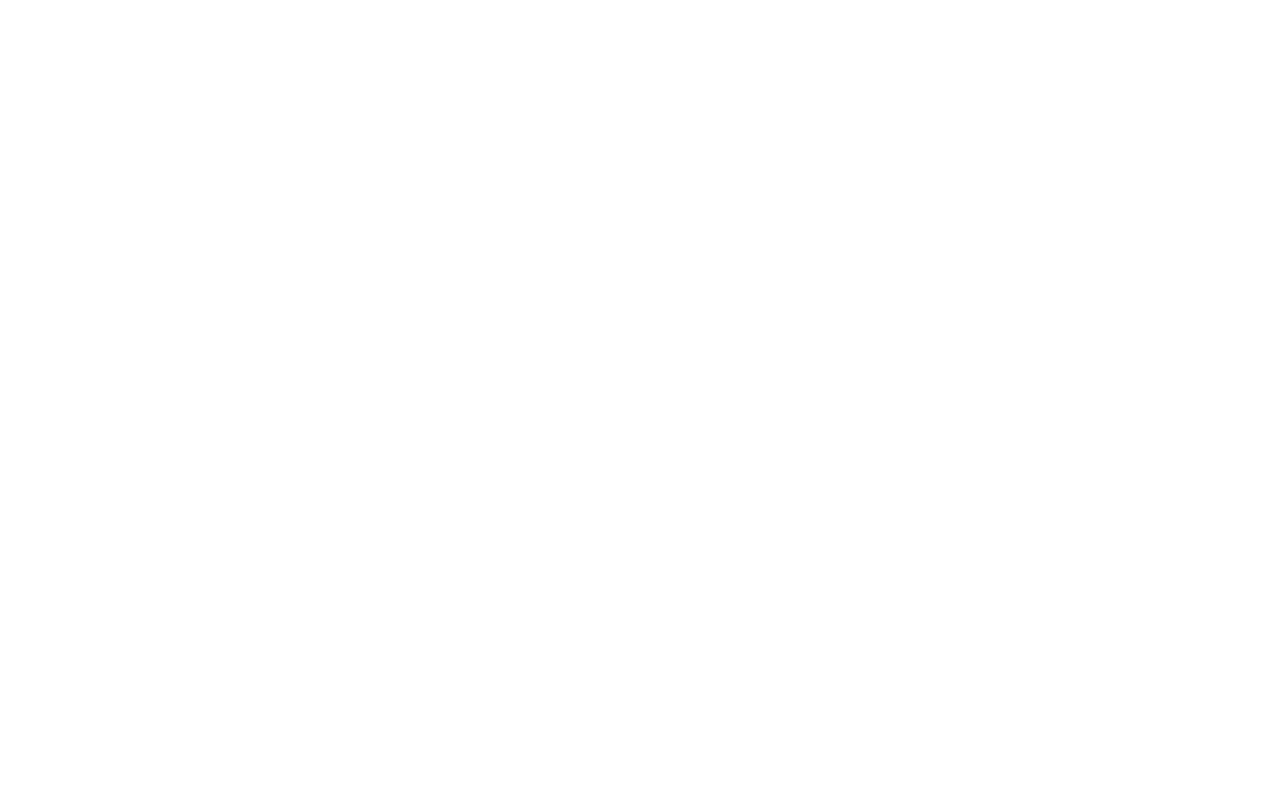
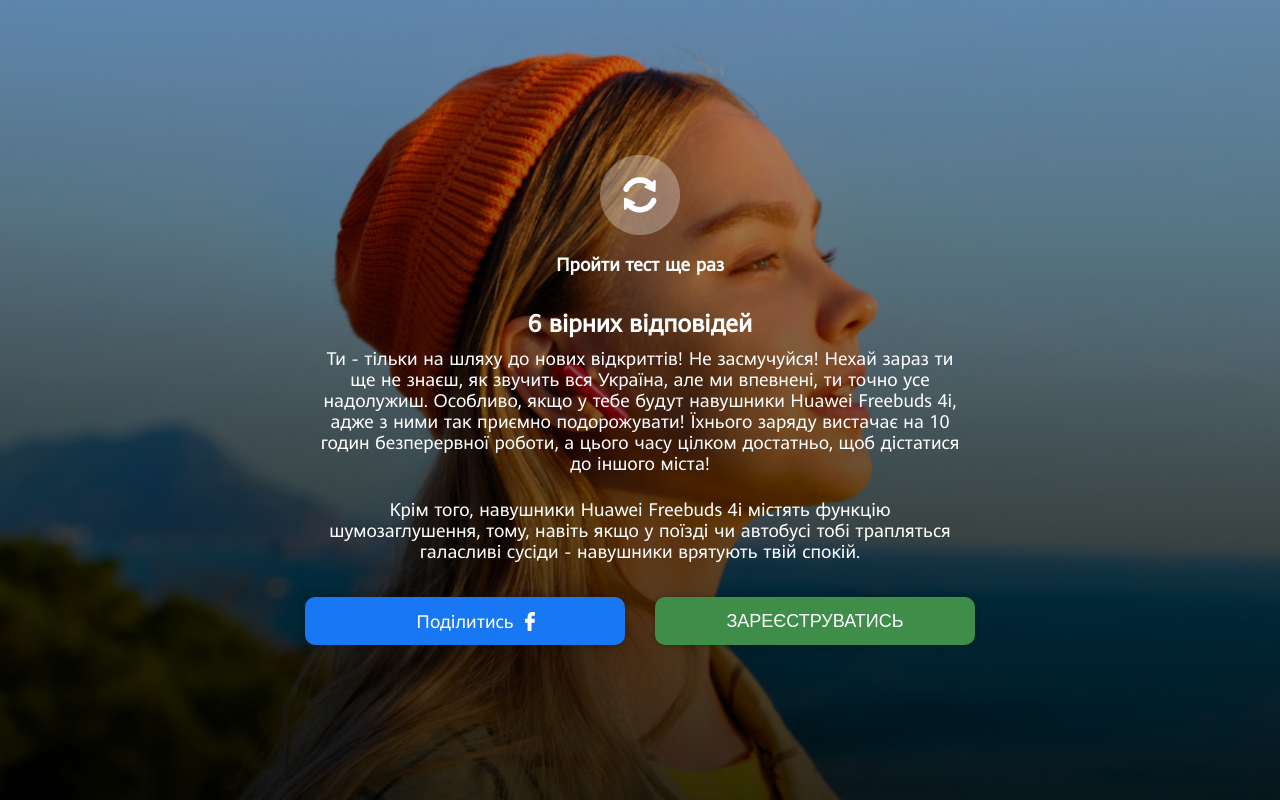
Before and after one commit to Andrey-Onipchenko/Huawei-Freebuds, a Vue app: page /resultOne in a window 1280 px wide. Before the commit this address had no page. Built offline with nearby package versions, Linux system fonts and the light colour scheme.

Commit message:
add page resultOne

```diff
--- a/src/router/index.js
+++ b/src/router/index.js
@@ -7,6 +7,11 @@
     name: "Home",
     component: Home,
   },
+  {
+    path: "/resultOne",
+    name: "ResultOne",
+    component: () => import("../views/ResultOne.vue"),
+  },
 ];
 
 const router = createRouter({
--- /dev/null
+++ b/src/views/ResultOne.vue
@@ -0,0 +1,111 @@
+<template>
+  <div class="result">
+    <div class="result__content">
+      <router-link class="result__refresh" to="/#testScroll">
+        <img src="../assets/images/refresh.png" alt="refresh"
+      /></router-link>
+      <p class="result__text text-bold result__again">Пройти тест ще раз</p>
+      <h3 class="result__title text-bold">6 вірних відповідей</h3>
+      <p class="result__text result__text-paragraf">
+        Ти - тільки на шляху до нових відкриттів! Не засмучуйся! Нехай зараз ти
+        ще не знаєш, як звучить вся Україна, але ми впевнені, ти точно усе
+        надолужиш. Особливо, якщо у тебе будут навушники Huawei Freebuds 4i,
+        адже з ними так приємно подорожувати! Їхнього заряду вистачає на 10
+        годин безперервної роботи, а цього часу цілком достатньо, щоб дістатися
+        до іншого міста!
+      </p>
+      <p class="result__text result__text-paragraf">
+        Крім того, навушники Huawei Freebuds 4i містять функцію шумозаглушення,
+        тому, навіть якщо у поїзді чи автобусі тобі трапляться галасливі сусіди
+        - навушники врятують твій спокій.
+      </p>
+      <div class="result__btns">
+        <a class="result__btn result__btn-share" href="#">Поділитись</a>
+        <button class="result__btn result__btn-register">
+          зАРЕЄСТРУВАТИСЬ
+        </button>
+      </div>
+    </div>
+  </div>
+</template>
+
+<script>
+export default {};
+</script>
+
+<style lang="scss" scoped>
+.result {
+  height: 100vh;
+  background: url("../assets/images/result_bg.png") center no-repeat;
+  background-size: cover;
+  display: flex;
+  align-items: center;
+  justify-content: center;
+  color: #fff;
+  text-align: center;
+  &__content {
+    max-width: 670px;
+    width: 100%;
+  }
+  &__refresh {
+    display: block;
+    width: 80px;
+    margin: 0 auto 15px;
+  }
+  &__text {
+    font-size: 18px;
+    line-height: 21px;
+    &-paragraf {
+      margin-bottom: 25px;
+      padding: 0 10px;
+      &:nth-child(5) {
+        margin-bottom: 35px;
+      }
+    }
+  }
+  &__again {
+    margin-bottom: 35px;
+  }
+  &__title {
+    font-size: 24px;
+    line-height: 28px;
+    margin-bottom: 10px;
+  }
+  &__btns {
+    display: flex;
+    justify-content: space-between;
+  }
+  &__btn {
+    display: block;
+    max-width: 320px;
+    width: 100%;
+    height: 48px;
+    box-shadow: 0px 0px 6px rgba(0, 0, 0, 0.25);
+    border-radius: 10px;
+    display: flex;
+    justify-content: center;
+    align-items: center;
+    font-size: 18px;
+    line-height: 21px;
+    &-share {
+      background: #1877f2;
+      position: relative;
+      &::before {
+        content: "";
+        position: absolute;
+        width: 10px;
+        height: 20px;
+        background: url("../assets/images/share.svg") center no-repeat;
+        top: 50%;
+        transform: translateY(-50%);
+        right: 28%;
+      }
+    }
+    &-register {
+      color: #fff;
+      background: #3e8e4a;
+      text-transform: uppercase;
+    }
+  }
+}
+</style>
--- /dev/null
+++ b/vue.config.js
@@ -0,0 +1,3 @@
+module.exports = {
+  publicPath: "/Huawei-Freebuds/",
+};
```
Also changed, not shown: src/assets/images/result_bg.png (added), src/assets/images/share.svg (added).
